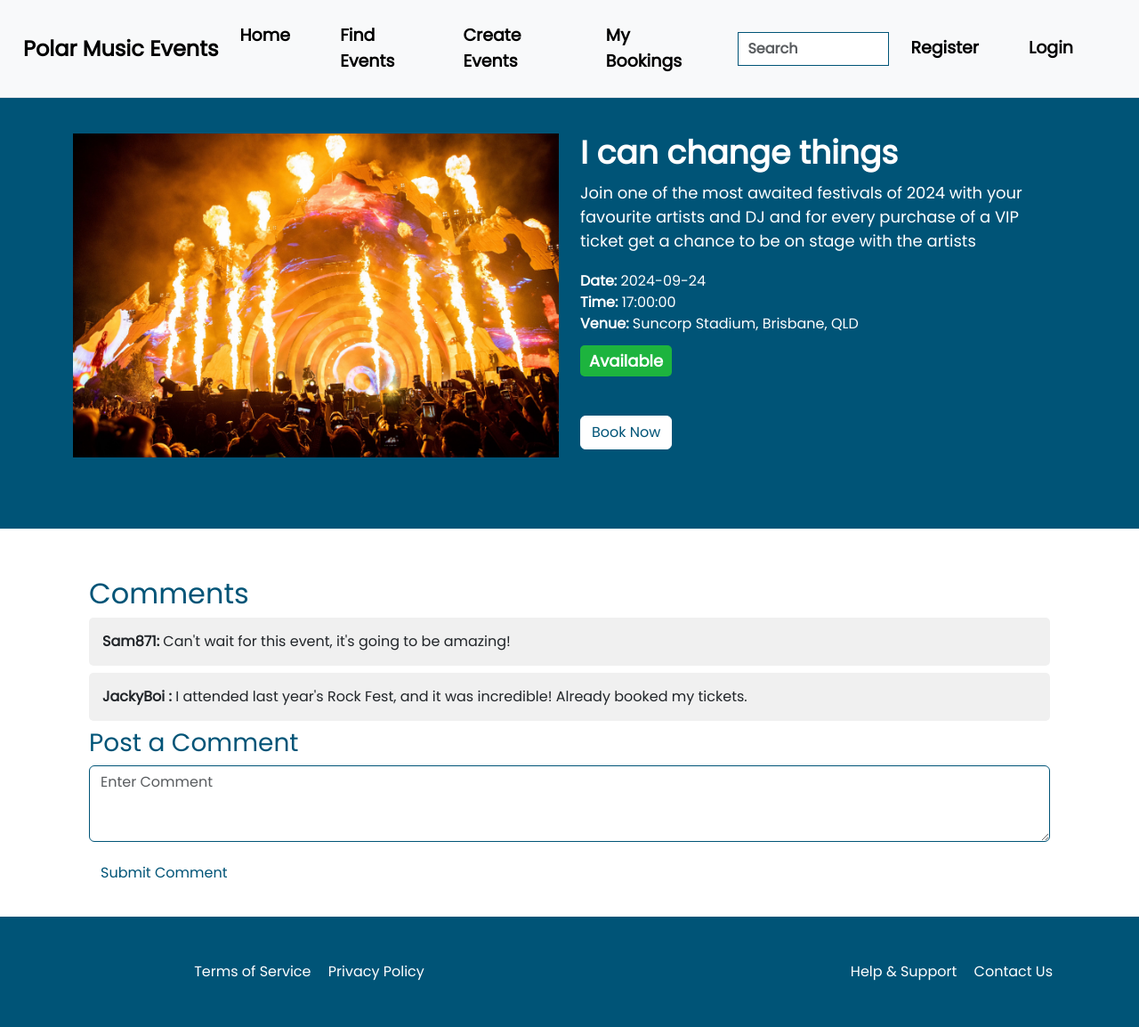
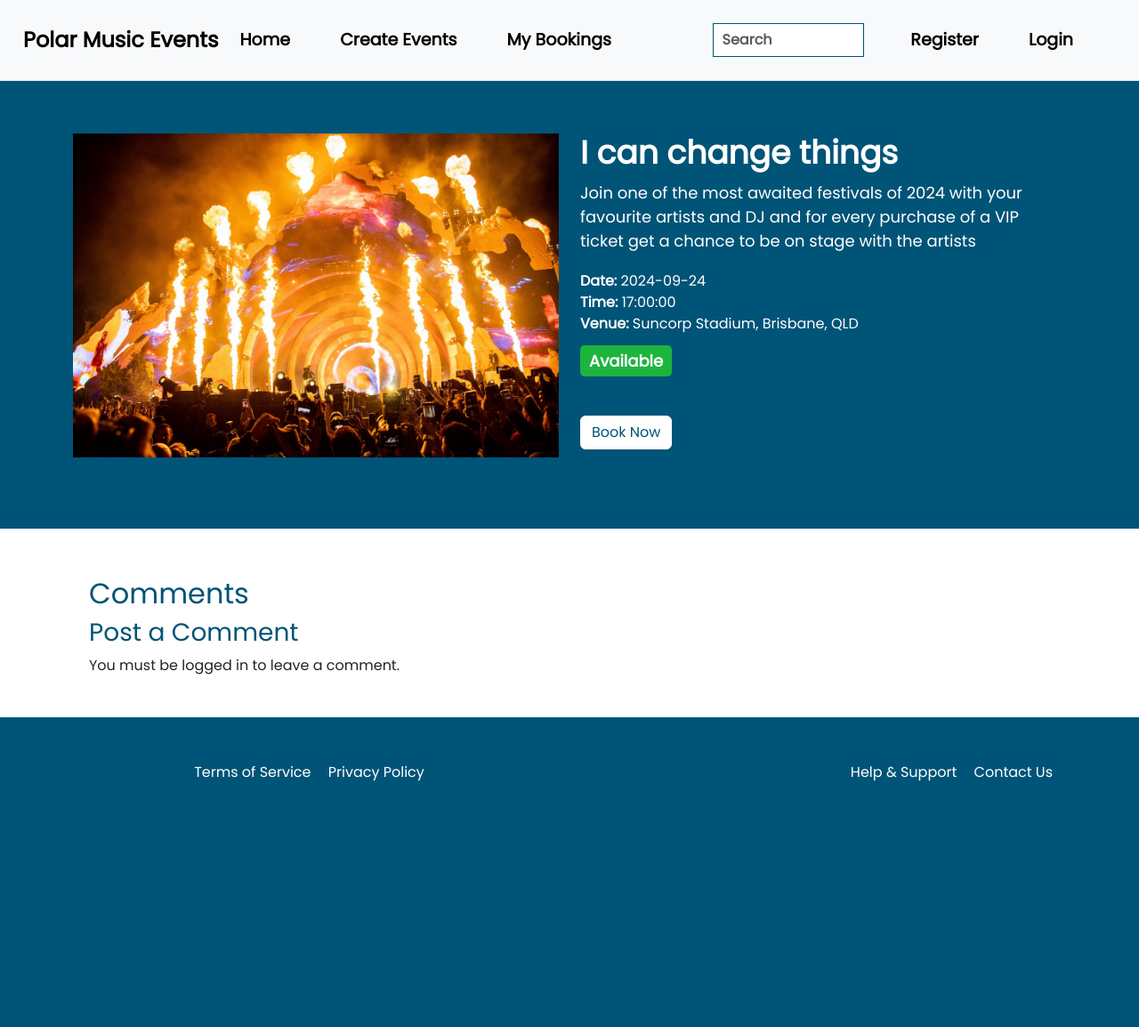
Before and after one commit to n10997148/IAB207Group6, a Flask app: page /view_event/1 in a window 1280 px wide. Shown: the whole page at 89% size. After the commit the page ends 878 px from the top, so only its background shows below. Run offline with Flask 3, Linux system fonts and the light colour scheme; data comes from the database, SQL or seed files in the repository; some libraries are stand-ins or nearby versions.

Commit message:
Added all comment functionality

```diff
--- a/website/forms.py
+++ b/website/forms.py
@@ -42,7 +42,7 @@ class CreateComment(FlaskForm):
         A form for creating a comment
     """
     comment = StringField("Comment", validators=[InputRequired()])
-    submit = SubmitField("Create")
+    submit = SubmitField("Post")
 
 # creates the login information
 class LoginForm(FlaskForm):
--- a/website/templates/EventDetails.html
+++ b/website/templates/EventDetails.html
@@ -22,10 +22,6 @@
                 <ul class="navbar-nav me-auto mb-2 mb-lg-0">
                     <li class="nav-item">
                         <a class="nav-link" href="{{ url_for('main.index')}}">Home</a>
-                    </li>
-                    <li class="nav-item">
-                        <a class="nav-link" href="{{ url_for('main.view_event') }}">Find Events</a>
-                    </li>
                     <li class="nav-item">
                         <a class="nav-link" href="{{ url_for('main.create_event') }}">Create Events</a>
                     </li>
@@ -122,23 +118,23 @@
             </div>
         </div>
     </div>
+    {% from 'bootstrap5/form.html' import render_form %}
     <div class="comments-section container mt-4">
         <h2>Comments</h2>
-        <div class="comment-list">
-            <div class="comment mb-2">
-                <p><strong>Sam871:</strong> Can't wait for this event, it's going to be amazing!</p>
+        {% for comment in event.comments %}
+            <div class="comment-list">
+                <div class="comment mb-2">
+                    <p><strong>{{ comment.user.username }}:</strong> {{ comment.comment }}</p>
+                    <p><span class="small">Posted {{ comment.date_posted }}</span></p>
+                </div>
             </div>
-            <div class="comment mb-2">
-                <p><strong>JackyBoi :</strong> I attended last year's Rock Fest, and it was incredible! Already booked my tickets.</p>
-            </div>
-        </div>
+        {% endfor %}
         <h3>Post a Comment</h3>
-        <form class="comment-form">
-            <div class="mb-3">
-                <textarea class="form-control" placeholder="Enter Comment"id="commentText" rows="3" required></textarea>
-            </div>
-            <button type="submit" class="btn btn-primary">Submit Comment</button>
-        </form>
+        {% if current_user.is_authenticated %}
+            {{ render_form(form,"/view_event/{0}/comment".format(event.id)) }}
+        {% else %}
+            <p>You must be logged in to leave a comment.</p>
+        {% endif %}
     </div>
     <footer class="footer">
         <div class="container">
--- a/website/views.py
+++ b/website/views.py
@@ -1,6 +1,6 @@
 from flask import Blueprint, render_template, request, redirect, url_for,flash,current_app
 from flask_login import login_required, current_user
-from .models import Event,Order, db
+from .models import Event,Order, db, Comment
 from .forms import CreateComment,UpdateEvents
 from werkzeug.utils import secure_filename
 import os
@@ -32,9 +32,25 @@ def view_event(current_event_id):
     cForm = CreateComment()
     return render_template('EventDetails.html', event=current_event, form=cForm)
 
-@main_bp.route('/view_event/<current_event_id>/comment', methods=['GET', 'POST'])
-def comment():
-    pass
+@main_bp.route('/view_event/<event_id>/comment', methods=['GET', 'POST'])
+def comment(event_id):
+    form = CreateComment()
+    # get the event object associated to the page and the comment
+    event = db.session.scalar(db.select(Event).where(Event.id==event_id))
+    if form.validate_on_submit():
+      if current_user:
+        # read the comment from the form
+        comment = Comment(comment=form.comment.data, event=event, user=current_user)
+        # here the back-referencing works - comment.event is set
+        # and the link is created
+        db.session.add(comment)
+        db.session.commit()
+
+        # flashing a message which needs to be handled by the html
+        # flash('Your comment has been added', 'success')
+        print('Your comment has been added', 'success')
+    # using redirect sends a GET request to view_event
+    return redirect(url_for('main.view_event', current_event_id = event_id))
 
 @main_bp.route('/create_event', methods=['GET', 'POST'])
 @login_required
```
